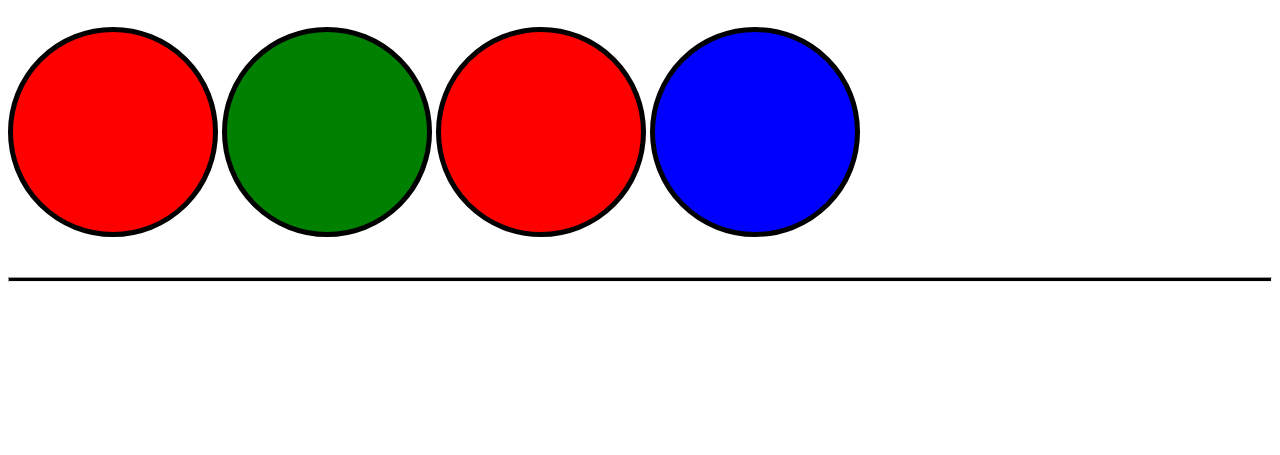
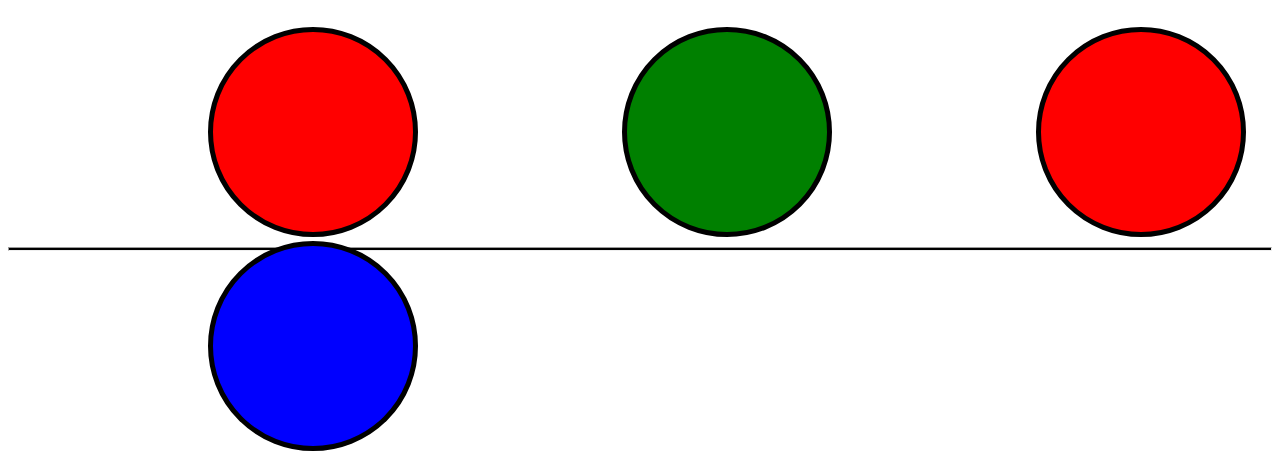
Before and after one commit to manuelmtzt/manuelmtzt.github.io, a plain HTML site: page Ejercicio7.html in a window 1280 px wide. Shown: the part 595-1050 px from the top of the page. Before the commit the page ends 958 px from the top, so only its background shows below. Drawn offline with Linux system fonts and the light colour scheme.

Commit message:
Add files via upload

```diff
--- a/Ejercicio7.html
+++ b/Ejercicio7.html
@@ -38,6 +38,7 @@
         border-style: solid;
         border-color: black;
         border-radius: 50%;
+        margin-left: 200px;
     }
 
     .rojo{
@@ -57,8 +58,8 @@
     }
 
     #hr{
-        margin-top: 50PX;
-        height: 3px;
+        margin-top: 20PX;
+        height: 2px;
         background-color: black;
 
     }
```
